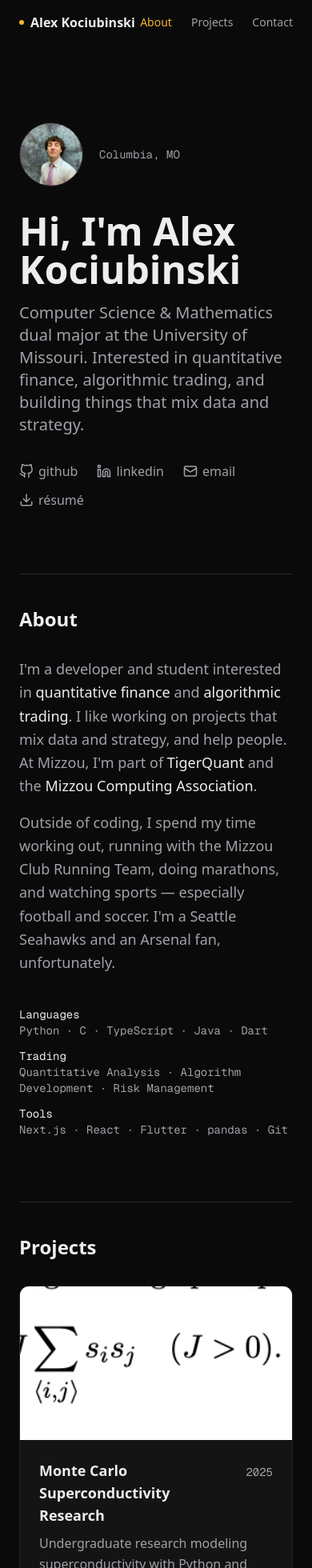
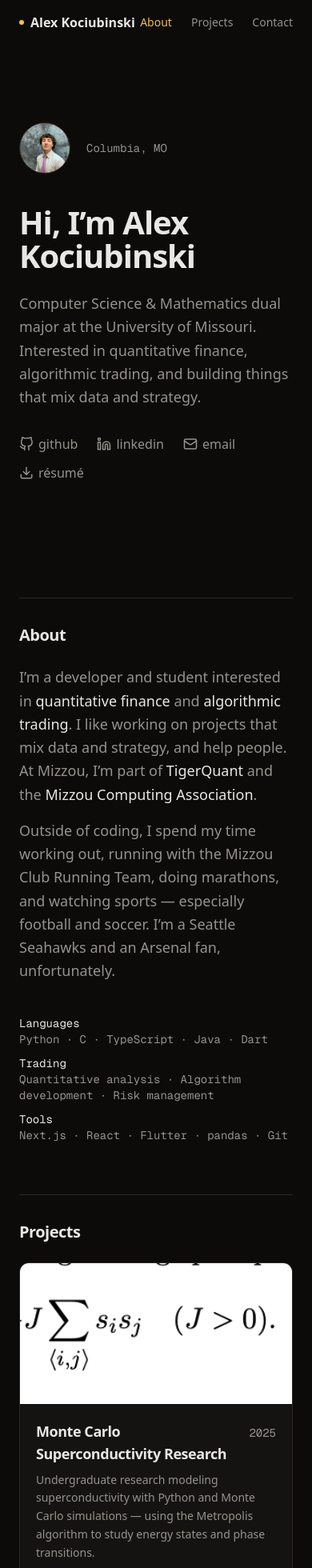
Before and after one commit to alexkociubinski/kociubinski-personal-website, a Next.js app: page / in a window 390 px wide. Shown: the top 1960 px of the page at 80% size. Built offline with nearby package versions, Linux system fonts and the light colour scheme.

Commit message:
slop fixes

```diff
--- a/app/components/ProjectCard.tsx
+++ b/app/components/ProjectCard.tsx
@@ -5,9 +5,10 @@ import { TagList } from "./Tag";
 
 /**
  * Card for the projects grid. Image header, title, short description,
- * year, and monospace tech tags. The card itself is a div (not a link)
- * so that an optional `extraLinks` (e.g. a GitHub link) can sit alongside
- * the main "Explore →" link without producing nested <a> tags.
+ * year, and monospace tech tags. The card is a div (not a link) so an
+ * optional `extraLinks` (e.g. GitHub) sits alongside the main link
+ * without nesting <a> tags. Hover = border-color shift only (no scale on
+ * the card); the image may zoom inside the card.
  */
 export default function ProjectCard({
   href,
@@ -18,7 +19,7 @@ export default function ProjectCard({
   year,
   description,
   tags,
-  ctaLabel = "Explore Project",
+  ctaLabel = "Explore",
   extraLinks,
 }: {
   href: string;
@@ -33,8 +34,8 @@ export default function ProjectCard({
   extraLinks?: ReactNode;
 }) {
   return (
-    <div className="group rounded-xl border border-border bg-surface overflow-hidden transition-all duration-300 hover:-translate-y-1 hover:border-accent/50">
-      <Link href={href} className="block relative h-48 overflow-hidden">
+    <div className="group rounded-xl border border-border bg-surface overflow-hidden transition-colors duration-200 hover:border-accent/50">
+      <Link href={href} className="block relative h-44 overflow-hidden">
         <Image
           src={image}
           alt={imageAlt}
@@ -43,22 +44,22 @@ export default function ProjectCard({
           sizes="(max-width: 768px) 100vw, 50vw"
         />
       </Link>
-      <div className="p-6">
+      <div className="p-5">
         <div className="flex items-baseline justify-between gap-3 mb-2">
           <Link
             href={href}
-            className="text-lg font-bold text-text group-hover:text-accent transition-colors"
+            className="text-lg font-bold tracking-tight text-text group-hover:text-accent transition-colors"
           >
             {title}
           </Link>
-          <span className="font-mono text-sm text-muted shrink-0">{year}</span>
+          <span className="nums font-mono text-sm text-muted shrink-0">{year}</span>
         </div>
-        <p className="text-muted mb-4 leading-relaxed">{description}</p>
+        <p className="text-muted text-sm leading-relaxed mb-4">{description}</p>
         <TagList items={tags} />
-        <div className="mt-4 flex gap-4 items-center">
+        <div className="mt-4 flex gap-4 items-center whitespace-nowrap">
           <Link
             href={href}
-            className="text-accent group-hover:underline underline-offset-4"
+            className="text-accent hover:underline underline-offset-4"
           >
             {ctaLabel} →
           </Link>
--- a/app/components/SectionHeading.tsx
+++ b/app/components/SectionHeading.tsx
@@ -1,19 +1,27 @@
 import React from "react";
 
 /**
- * Section heading with a top divider — mirrors the horizontal-rule section
- * anchors used on johnathanmo.com. `id` enables navbar anchor scrolling.
+ * Long Document section head — a hairline rule above a bold short heading,
+ * stacked single-column (never the tag-left / header-right two-column tell).
+ * `id` enables navbar anchor scrolling; `scroll-mt` offsets the sticky nav.
  */
 export default function SectionHeading({
   id,
   children,
+  as: Tag = "h2",
+  className = "",
 }: {
   id?: string;
   children: React.ReactNode;
+  as?: "h1" | "h2" | "h3";
+  className?: string;
 }) {
   return (
-    <div id={id} className="border-t border-border pt-10 mb-8 scroll-mt-20">
-      <h2 className="text-2xl font-bold text-text">{children}</h2>
-    </div>
+    <Tag
+      id={id}
+      className={`border-t border-border pt-8 mt-16 mb-6 scroll-mt-20 text-xl font-bold tracking-tight text-text ${className}`}
+    >
+      {children}
+    </Tag>
   );
 }
--- a/app/components/SocialLink.tsx
+++ b/app/components/SocialLink.tsx
@@ -2,7 +2,8 @@ import React from "react";
 
 /**
  * Inline social/profile link — icon + label, gold on hover.
- * Used in the hero and contact sections instead of big circular icon buttons.
+ * Typographic-link CTA voice (Long Document): no button, no fill.
+ * `whitespace-nowrap` keeps the label on one line at every width (gate 49).
  */
 export default function SocialLink({
   href,
@@ -12,11 +13,12 @@ export default function SocialLink({
 }: {
   href: string;
   label: string;
-  icon: React.ReactNode;
+  icon?: React.ReactNode;
   onClick?: () => void;
 }) {
   const external = href.startsWith("http");
-  const common = "inline-flex items-center gap-1.5 text-muted hover:text-accent transition-colors";
+  const common =
+    "inline-flex items-center gap-1.5 whitespace-nowrap text-muted hover:text-accent transition-colors";
   if (onClick) {
     return (
       <button onClick={onClick} className={common} aria-label={label}>
@@ -30,9 +32,7 @@ export default function SocialLink({
       href={href}
       className={common}
       aria-label={label}
-      {...(external
-        ? { target: "_blank", rel: "noopener noreferrer" }
-        : {})}
+      {...(external ? { target: "_blank", rel: "noopener noreferrer" } : {})}
     >
       {icon}
       <span>{label}</span>
--- a/app/globals.css
+++ b/app/globals.css
@@ -1,70 +1,49 @@
+/* Hallmark · genre: modern-minimal · macrostructure: Long Document · theme: studied-DNA
+ * (source: https://www.johnathanmo.com/) · accent: Mizzou gold ~3% · designed-as-app ·
+ * design-system: design.md · nav: N9 edge-aligned minimal · footer: Ft5 statement
+ */
+
 @import "tailwindcss";
 
-/*
-  Design tokens — monochrome base with a Mizzou gold accent.
-  Tailwind v4 reads these via @theme and generates utilities
-  (bg-bg, bg-surface, border-border, text-text, text-muted, text-accent, ...).
-*/
+/* ---- Design tokens (Tailwind v4 @theme — source of truth, mirrors design.md) ---- */
 @theme inline {
-  --color-bg: #0a0a0a;
-  --color-surface: #141414;
-  --color-border: #262626;
-  --color-text: #ededed;
-  --color-muted: #a1a1aa;
-  --color-accent: #f1b82d;
+  /* colour — near-black warm-neutral paper, Mizzou gold accent */
+  --color-bg: oklch(15% 0.005 75);
+  --color-surface: oklch(19% 0.006 75);
+  --color-border: oklch(28% 0.006 75);
+  --color-text: oklch(93% 0.004 75);
+  --color-muted: oklch(66% 0.008 75);
+  --color-accent: oklch(83% 0.14 85);
+  --color-accent-ink: oklch(18% 0.01 75);
+  --color-focus: oklch(83% 0.14 85);
 
+  /* fonts — Geist display/body + Geist Mono outlier (next/font) */
   --font-sans: var(--font-geist-sans);
   --font-mono: var(--font-geist-mono);
+
+  /* motion */
+  --ease-out: cubic-bezier(0.16, 1, 0.3, 1);
+  --dur-short: 180ms;
 }
 
 html {
   scroll-behavior: smooth;
-  /* offset anchor jumps so the sticky navbar doesn't cover section titles */
   scroll-padding-top: 5rem;
+  overflow-x: clip;
 }
 
 @layer utilities {
-  .animate-fade-in {
-    animation: fadeIn 0.8s ease-out forwards;
-  }
-
-  .animate-slide-up {
-    animation: slideUp 0.8s ease-out forwards;
-    opacity: 0;
-  }
-
-  .animate-fade-in-delay {
-    animation: fadeIn 0.8s ease-out 0.3s forwards;
-    opacity: 0;
-  }
-
-  .animate-slide-up-delay-1 {
-    animation: slideUp 0.8s ease-out 0.2s forwards;
-    opacity: 0;
-  }
-
-  .animate-slide-up-delay-2 {
-    animation: slideUp 0.8s ease-out 0.4s forwards;
+  .animate-fade-up {
+    animation: fadeUp 0.6s var(--ease-out) forwards;
     opacity: 0;
   }
 }
 
-@keyframes fadeIn {
+@keyframes fadeUp {
   from {
     opacity: 0;
+    transform: translateY(12px);
   }
-
-  to {
-    opacity: 1;
-  }
-}
-
-@keyframes slideUp {
-  from {
-    opacity: 0;
-    transform: translateY(20px);
-  }
-
   to {
     opacity: 1;
     transform: translateY(0);
@@ -75,5 +54,43 @@ body {
   background: var(--color-bg);
   color: var(--color-text);
   font-family: var(--font-sans);
-  overflow-x: hidden;
+  font-feature-settings: "kern";
+  overflow-x: clip;
+  text-rendering: optimizeLegibility;
 }
+
+/* display headline wrapping — long words/emails never overflow */
+h1, h2 {
+  overflow-wrap: anywhere;
+  min-width: 0;
+}
+
+/* tabular figures wherever numbers line up (years, dates) */
+.nums {
+  font-variant-numeric: tabular-nums;
+}
+
+/* instant, never-animated focus ring on every interactive element */
+:where(a, button, input, [tabindex]):focus-visible {
+  outline: 2px solid var(--color-focus);
+  outline-offset: 2px;
+  border-radius: 2px;
+}
+
+/* one orchestrated entrance on load; after that, content is just there */
+@media (prefers-reduced-motion: reduce) {
+  html {
+    scroll-behavior: auto;
+  }
+  .animate-fade-up {
+    animation: none;
+    opacity: 1;
+  }
+  *,
+  *::before,
+  *::after {
+    animation-duration: 0.001ms !important;
+    animation-iteration-count: 1 !important;
+    transition-duration: 0.001ms !important;
+  }
+}
--- a/app/page.tsx
+++ b/app/page.tsx
@@ -2,7 +2,7 @@
 
 import { useEffect, useState } from 'react';
 import { Download, Mail, ArrowRight } from 'lucide-react';
-import Image from "next/image";
+import Image from 'next/image';
 import Link from 'next/link';
 import { GithubIcon, LinkedinIcon } from './components/icons';
 import SocialLink from './components/SocialLink';
@@ -10,59 +10,59 @@ import SectionHeading from './components/SectionHeading';
 import ProjectCard from './components/ProjectCard';
 
 const NAV_LINKS = [
-  { href: "#about", label: "About" },
-  { href: "#projects", label: "Projects" },
-  { href: "#contact", label: "Contact" },
+  { href: '#about', label: 'About' },
+  { href: '#projects', label: 'Projects' },
+  { href: '#contact', label: 'Contact' },
 ] as const;
 
 const SKILLS = [
-  { group: "Languages", items: ["Python", "C", "TypeScript", "Java", "Dart"] },
-  { group: "Trading", items: ["Quantitative Analysis", "Algorithm Development", "Risk Management"] },
-  { group: "Tools", items: ["Next.js", "React", "Flutter", "pandas", "Git"] },
+  { group: 'Languages', items: ['Python', 'C', 'TypeScript', 'Java', 'Dart'] },
+  { group: 'Trading', items: ['Quantitative analysis', 'Algorithm development', 'Risk management'] },
+  { group: 'Tools', items: ['Next.js', 'React', 'Flutter', 'pandas', 'Git'] },
 ] as const;
 
 const PROJECTS = [
   {
-    href: "/projects/superconductivity",
-    image: "/metropolisalg.png",
-    imageAlt: "Metropolis Algorithm visualization",
-    imagePosition: "object-[70%_60%]",
-    title: "Monte Carlo Superconductivity Research",
-    year: "2025",
+    href: '/projects/superconductivity',
+    image: '/metropolisalg.png',
+    imageAlt: 'Metropolis algorithm visualization',
+    imagePosition: 'object-[70%_60%]',
+    title: 'Monte Carlo Superconductivity Research',
+    year: '2025',
     description:
-      "Undergraduate research modeling superconductivity with Python and Monte Carlo simulations — using the Metropolis algorithm to study energy states and phase transitions.",
-    tags: ["Python", "Monte Carlo", "Data Analysis"],
-    ctaLabel: "Explore Project",
+      'Undergraduate research modeling superconductivity with Python and Monte Carlo simulations — using the Metropolis algorithm to study energy states and phase transitions.',
+    tags: ['Python', 'Monte Carlo', 'Data analysis'],
+    ctaLabel: 'Explore',
   },
   {
-    href: "/projects/arsenal-led",
-    image: "/arsenal.png",
-    imageAlt: "Arsenal LED Sign",
-    imagePosition: "object-[70%_60%]",
-    title: "Garmin-Controlled Arsenal LED Sign",
-    year: "2024",
+    href: '/projects/arsenal-led',
+    image: '/arsenal.png',
+    imageAlt: 'Arsenal LED sign',
+    imagePosition: 'object-[70%_60%]',
+    title: 'Garmin-Controlled Arsenal LED Sign',
+    year: '2024',
     description:
-      "A smart-home system that controls an Arsenal LED sign from a Garmin Fenix 5 watch via a virtual machine and Home Assistant webhooks.",
-    tags: ["Nabu Casa", "UTM VM", "Home Assistant"],
-    ctaLabel: "Explore Project",
+      'A smart-home system that controls an Arsenal LED sign from a Garmin Fenix 5 watch, via a virtual machine and Home Assistant webhooks.',
+    tags: ['Nabu Casa', 'UTM VM', 'Home Assistant'],
+    ctaLabel: 'Explore',
   },
   {
-    href: "/projects/spaceship-battle",
-    image: "/spaceShipBattle.png",
-    imageAlt: "Space Ship Battle",
-    imagePosition: "object-[70%_50%]",
-    title: "Space Ship Battle",
-    year: "2025",
+    href: '/projects/spaceship-battle',
+    image: '/spaceShipBattle.png',
+    imageAlt: 'Space Ship Battle',
+    imagePosition: 'object-[70%_50%]',
+    title: 'Space Ship Battle',
+    year: '2025',
     description:
-      "A command-line space battle game written in C using pointer arithmetic, inspired by Battleship. Play against a computer with a targeted shooting strategy — playable in the browser.",
-    tags: ["C"],
-    ctaLabel: "Live Demo",
+      'A command-line space battle game in C using pointer arithmetic, inspired by Battleship. Play against a computer with a targeted shooting strategy — playable in the browser.',
+    tags: ['C'],
+    ctaLabel: 'Live demo',
     extraLinks: (
       <a
         href="https://github.com/alexkociubinski/TigerHacks-Fall-2025-Space-Ship-Battle-"
         target="_blank"
         rel="noopener noreferrer"
-        className="text-muted hover:text-accent transition-colors hover:underline underline-offset-4"
+        className="text-muted hover:text-accent transition-colors"
       >
         GitHub →
       </a>
@@ -71,17 +71,16 @@ const PROJECTS = [
 ] as const;
 
 function NavBar() {
-  const [active, setActive] = useState<string>("");
+  const [active, setActive] = useState<string>('');
   const [scrolled, setScrolled] = useState(false);
 
   useEffect(() => {
     const onScroll = () => setScrolled(window.scrollY > 8);
     onScroll();
-    window.addEventListener("scroll", onScroll, { passive: true });
-    return () => window.removeEventListener("scroll", onScroll);
+    window.addEventListener('scroll', onScroll, { passive: true });
+    return () => window.removeEventListener('scroll', onScroll);
   }, []);
 
-  // Highlight the nav link for the section currently in view.
   useEffect(() => {
     const ids = NAV_LINKS.map((l) => l.href.slice(1));
     const observer = new IntersectionObserver(
@@ -90,7 +89,7 @@ function NavBar() {
           if (entry.isIntersecting) setActive(`#${entry.target.id}`);
         });
       },
-      { rootMargin: "-45% 0px -50% 0px" }
+      { rootMargin: '-45% 0px -50% 0px' }
     );
     ids.forEach((id) => {
       const el = document.getElementById(id);
@@ -101,15 +100,15 @@ function NavBar() {
 
   return (
     <nav
-      className={`sticky top-0 z-50 border-b transition-colors ${
+      className={`sticky top-0 z-50 transition-colors duration-200 ${
         scrolled
-          ? "border-border bg-bg/80 backdrop-blur"
-          : "border-transparent bg-bg/40 backdrop-blur-sm"
+          ? 'border-b border-border bg-bg/80 backdrop-blur'
+          : 'border-b border-transparent'
       }`}
     >
       <div className="max-w-4xl mx-auto px-6 py-4 flex items-center justify-between">
         <Link href="#top" className="flex items-center gap-2 font-bold text-text">
-          <span className="w-1.5 h-1.5 rounded-full bg-accent" />
+          <span className="w-1.5 h-1.5 rounded-full bg-accent" aria-hidden="true" />
           Alex Kociubinski
         </Link>
         <div className="flex gap-6 text-sm">
@@ -117,8 +116,8 @@ function NavBar() {
             <a
               key={link.href}
               href={link.href}
-              className={`transition-colors hover:text-accent ${
-                active === link.href ? "text-accent" : "text-muted"
+              className={`whitespace-nowrap transition-colors hover:text-accent ${
+                active === link.href ? 'text-accent' : 'text-muted'
               }`}
             >
               {link.label}
@@ -132,9 +131,9 @@ function NavBar() {
 
 function Hero() {
   const downloadResume = () => {
-    const link = document.createElement("a");
-    link.href = "/resume.pdf";
-    link.download = "Alex_Kociubinski_Resume.pdf";
+    const link = document.createElement('a');
+    link.href = '/resume.pdf';
+    link.download = 'Alex_Kociubinski_Resume.pdf';
     document.body.appendChild(link);
     link.click();
     document.body.removeChild(link);
@@ -142,8 +141,8 @@ function Hero() {
 
   return (
     <section id="top" className="max-w-4xl mx-auto px-6 pt-24 pb-20">
-      <div className="flex items-center gap-5 mb-8 animate-fade-in">
-        <div className="relative w-20 h-20 rounded-full overflow-hidden border border-border shrink-0">
+      <div className="flex items-center gap-5 mb-10 animate-fade-up">
+        <div className="relative w-16 h-16 rounded-full overflow-hidden border border-border shrink-0">
           <Image
             src="/headshot.jpeg"
             alt="Alex Kociubinski"
@@ -155,16 +154,16 @@ function Hero() {
         <span className="font-mono text-sm text-muted">Columbia, MO</span>
       </div>
 
-      <h1 className="text-5xl font-bold text-text mb-4 animate-slide-up">
-        Hi, I&apos;m Alex Kociubinski
+      <h1 className="text-[clamp(2.5rem,5vw+0.5rem,4rem)] font-bold leading-[1.05] tracking-tight text-text mb-6 animate-fade-up">
+        Hi, I’m Alex Kociubinski
       </h1>
-      <p className="text-xl text-muted mb-8 max-w-2xl animate-slide-up-delay-1">
-        Computer Science &amp; Mathematics dual major at the University of Missouri.
-        Interested in quantitative finance, algorithmic trading, and building things
-        that mix data and strategy.
+      <p className="text-lg text-muted max-w-2xl leading-relaxed mb-8 animate-fade-up">
+        Computer Science &amp; Mathematics dual major at the University of
+        Missouri. Interested in quantitative finance, algorithmic trading, and
+        building things that mix data and strategy.
       </p>
 
-      <div className="flex flex-wrap items-center gap-x-6 gap-y-3 animate-slide-up-delay-2">
+      <div className="flex flex-wrap items-center gap-x-6 gap-y-3 animate-fade-up">
         <SocialLink
           href="https://github.com/alexkociubinski"
           label="github"
@@ -182,7 +181,7 @@ function Hero() {
         />
         <button
           onClick={downloadResume}
-          className="inline-flex items-center gap-1.5 text-muted hover:text-accent transition-colors"
+          className="inline-flex items-center gap-1.5 whitespace-nowrap text-muted hover:text-accent transition-colors"
         >
           <Download size={18} />
           <span>résumé</span>
@@ -194,36 +193,37 @@ function Hero() {
 
 function About() {
   return (
-    <section className="max-w-4xl mx-auto px-6 animate-slide-up">
+    <section className="max-w-4xl mx-auto px-6">
       <SectionHeading id="about">About</SectionHeading>
-      <div className="space-y-4 text-lg leading-relaxed text-muted">
+      <div className="space-y-4 text-lg leading-relaxed text-muted max-w-2xl">
         <p>
-          I&apos;m a developer and student interested in{" "}
-          <span className="text-text">quantitative finance</span> and{" "}
-          <span className="text-text">algorithmic trading</span>. I like working on
-          projects that mix data and strategy, and help people. At Mizzou, I&apos;m
-          part of <span className="text-text">TigerQuant</span> and the{" "}
+          I’m a developer and student interested in{' '}
+          <span className="text-text">quantitative finance</span> and{' '}
+          <span className="text-text">algorithmic trading</span>. I like working
+          on projects that mix data and strategy, and help people. At Mizzou, I’m
+          part of <span className="text-text">TigerQuant</span> and the{' '}
           <span className="text-text">Mizzou Computing Association</span>.
         </p>
         <p>
-          Outside of coding, I spend my time working out, running with the Mizzou Club
-          Running Team, doing marathons, and watching sports — especially football and
-          soccer. I&apos;m a Seattle Seahawks and an Arsenal fan, unfortunately.
+          Outside of coding, I spend my time working out, running with the Mizzou
+          Club Running Team, doing marathons, and watching sports — especially
+          football and soccer. I’m a Seattle Seahawks and an Arsenal fan,
+          unfortunately.
         </p>
       </div>
 
-      {/* Skills — inline tag list grouped by category */}
-      <div className="mt-10 space-y-3">
+      {/* Skills — monospace, grouped, real separators (not concatenated) */}
+      <div className="mt-10 space-y-2.5 max-w-2xl">
         {SKILLS.map((row) => (
           <div
             key={row.group}
             className="flex flex-col sm:flex-row sm:gap-4 sm:items-baseline"
           >
-            <span className="font-mono text-sm text-text w-28 shrink-0">
+            <span className="nums font-mono text-sm text-text w-28 shrink-0">
               {row.group}
             </span>
             <span className="font-mono text-sm text-muted">
-              {row.items.join("  ·  ")}
+              {row.items.join(' · ')}
             </span>
           </div>
         ))}
@@ -234,9 +234,9 @@ function About() {
 
 function Projects() {
   return (
-    <section className="max-w-4xl mx-auto px-6 mt-20">
+    <section className="max-w-4xl mx-auto px-6">
       <SectionHeading id="projects">Projects</SectionHeading>
-      <div className="grid md:grid-cols-2 gap-6">
+      <div className="grid grid-cols-1 md:grid-cols-2 gap-6">
         {PROJECTS.map((project) => (
           <ProjectCard key={project.href} {...project} />
         ))}
@@ -247,20 +247,20 @@ function Projects() {
 
 function Contact() {
   const downloadResume = () => {
-    const link = document.createElement("a");
-    link.href = "/resume.pdf";
-    link.download = "Alex_Kociubinski_Resume.pdf";
+    const link = document.createElement('a');
+    link.href = '/resume.pdf';
+    link.download = 'Alex_Kociubinski_Resume.pdf';
     document.body.appendChild(link);
     link.click();
     document.body.removeChild(link);
   };
 
   return (
-    <section className="max-w-4xl mx-auto px-6 mt-20 mb-24">
+    <section className="max-w-4xl mx-auto px-6 mb-24">
       <SectionHeading id="contact">Contact</SectionHeading>
-      <p className="text-lg text-muted mb-6 max-w-2xl">
-        Feel free to reach out — whether it&apos;s about a project, an opportunity, or
-        just to chat.
+      <p className="text-lg text-muted max-w-2xl mb-6 leading-relaxed">
+        Feel free to reach out — about a project, an opportunity, or just to
+        chat.
       </p>
       <div className="flex flex-wrap items-center gap-x-6 gap-y-3">
         <SocialLink
@@ -280,14 +280,14 @@ function Contact() {
         />
         <button
           onClick={downloadResume}
-          className="inline-flex items-center gap-1.5 text-muted hover:text-accent transition-colors"
+          className="inline-flex items-center gap-1.5 whitespace-nowrap text-muted hover:text-accent transition-colors"
         >
           <span>résumé</span>
           <ArrowRight size={16} />
         </button>
       </div>
 
-      <footer className="mt-16 pt-6 border-t border-border font-mono text-sm text-muted">
+      <footer className="mt-16 pt-6 border-t border-border font-mono text-sm text-muted nums">
         © {new Date().getFullYear()} Alex Kociubinski
       </footer>
     </section>
```
Also changed, not shown: app/projects/arsenal-led/page.tsx (+4 -4 lines), app/projects/spaceship-battle/page.tsx (+4 -4 lines), app/projects/superconductivity/page.tsx (+4 -4 lines), .hallmark/log.json (added), 1 other file (tests, documents, lock files or other folders).
